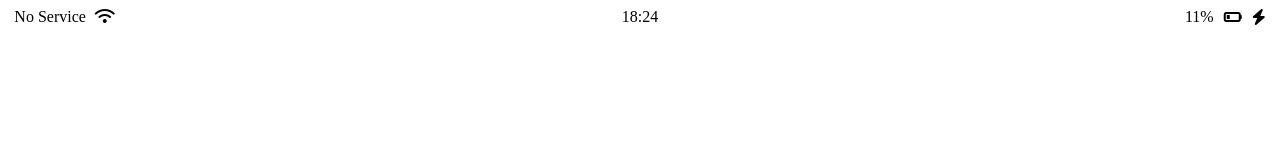
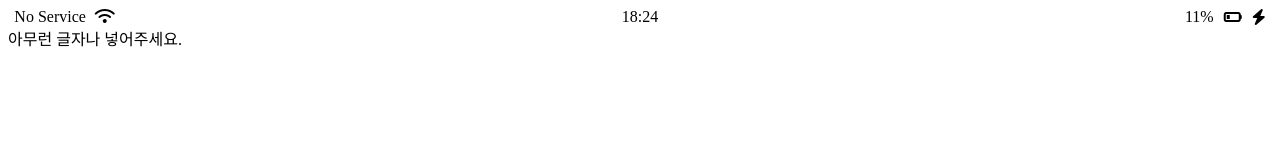
Before and after one commit to SHJcompany/Test3, a plain HTML site: page index.html in a window 1280 px wide. Drawn offline with Linux system fonts and the light colour scheme.

Commit message:
테스트
테스트용 글자 입력

```diff
--- a/index.html
+++ b/index.html
@@ -26,3 +26,5 @@
     crossorigin="anonymous"></script>
 </body>
 </html>
+
+아무런 글자나 넣어주세요.
```
